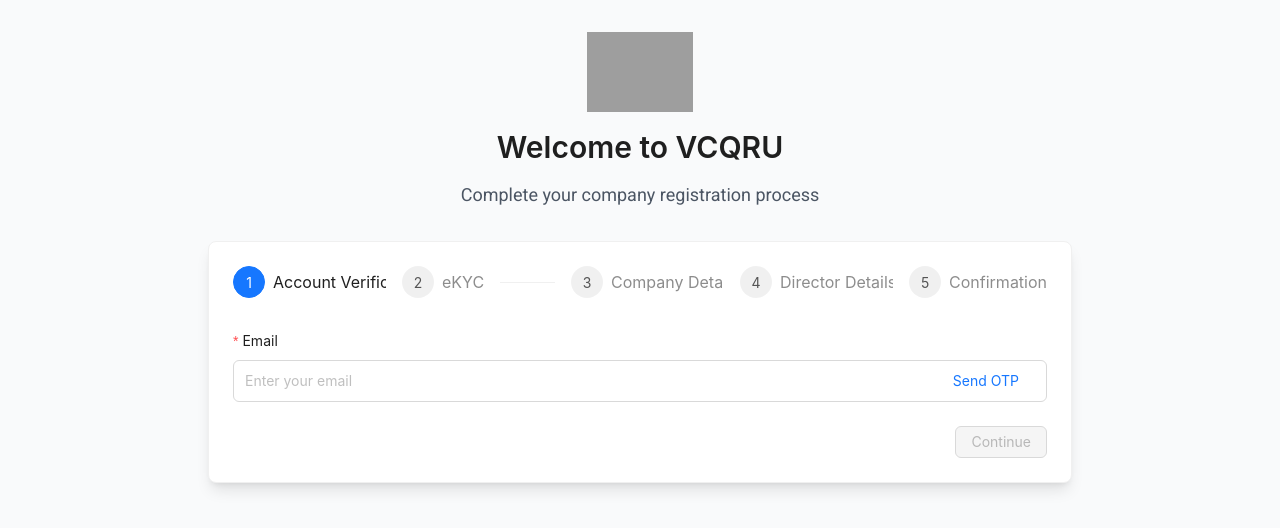
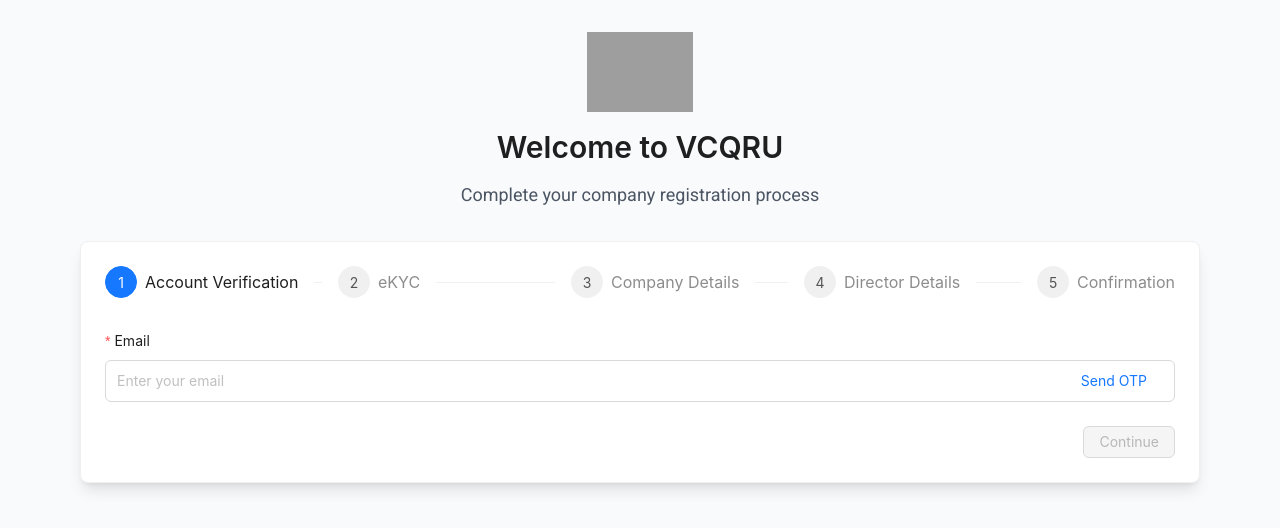
Before and after one commit to akashvcqru/AI_project, a Next.js app in the folder frontend/: page /onboarding in a window 1280 px wide. Shown: the top 528 px of the page. Built offline with nearby package versions, Linux system fonts and the light colour scheme; grey boxes are pictures that could not be loaded.

Commit message:
Update onboarding page layout: increase max width for better content display and enhance AccountVerification component to include previous step navigation, improving user experience during onboarding.

```diff
--- a/frontend/app/onboarding/page.tsx
+++ b/frontend/app/onboarding/page.tsx
@@ -68,7 +68,7 @@
 
   return (
     <div className="min-h-screen bg-gray-50 py-8">
-      <div className="max-w-4xl mx-auto px-4">
+      <div className="max-w-6xl mx-auto px-4">
         <div className="text-center mb-8">
           <div className="flex justify-center items-center mb-4">
             <img
@@ -95,7 +95,7 @@
               </div>
             ) : (
               <div>
-                {currentStep === 0 && <AccountVerification onNext={nextStep} />}
+                {currentStep === 0 && <AccountVerification onNext={nextStep} onPrev={() => {}} />}
                 {currentStep === 1 && <EKYCForm onNext={nextStep} onPrev={prevStep} />}
                 {currentStep === 2 && <CompanyDetailsForm onNext={nextStep} onPrev={prevStep} />}
                 {currentStep === 3 && <DirectorDetailsForm onNext={nextStep} onPrev={prevStep} />}
```
